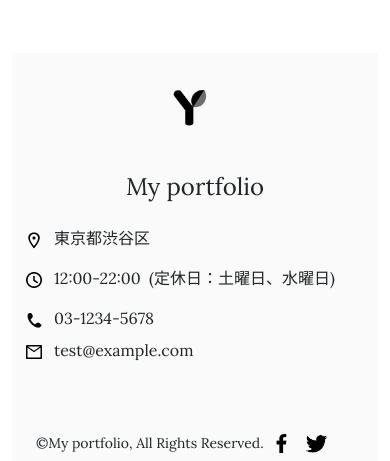
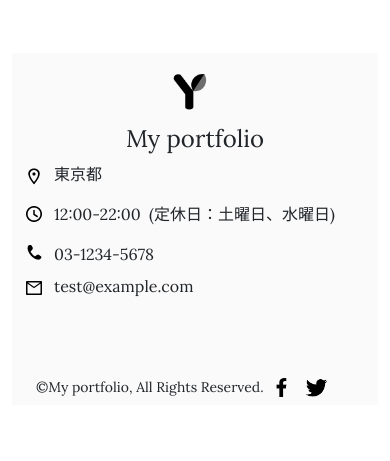
Before and after one commit to yumi-lightright/portfolio, a Django app: page / in a window 390 px wide. Shown: the part 3012-3473 px from the top of the page. After the commit the page ends 3409 px from the top, so only its background shows below. Run offline with Django 5.2, Linux system fonts and the light colour scheme; some libraries are stand-ins or nearby versions.

Commit message:
twelveth

```diff
--- a/data_analysis/templates/data_analysis/base.html
+++ b/data_analysis/templates/data_analysis/base.html
@@ -32,8 +32,8 @@
         <nav class="navbar navbar-expand-lg">
             <div class="container">
               <a class="navbar-brand my_navbar_brand" href="{% url 'top' %}">
-                <img class="img-fluid navbar_brand_logo" src="{% static 'images/site_logo.png' %}" alt="サイトアイコン">
-                <span>My portfolio</span>
+                <img class="img-fluid navbar_brand_logo mt-0" src="{% static 'images/site_logo.png' %}" alt="サイトアイコン">
+                <span class="portfolio-title fs-5">My portfolio</span>
             </a>
 
               <div class="navbar-toggler hamburger_menu" data-bs-toggle="collapse" data-bs-target="#navbarNav"
@@ -82,21 +82,21 @@
       <div class="row">
 
         <!-- 2カラムに分けたレイアウトの左側カラム -->
-        <div class="col-12 col-lg-6 position-relative">
+        <div class="position-relative">
 
           <!-- 左側カラムのレイアウトをさらに分けるためにrowを使用 -->
           <div class="row pt-2">
 
             <!-- 画面をさらに2:10に分割 -->
             <!-- ここは2:10の2の部分 -->
-            <div class="col-lg-2 text-center my-3">
+            <div class="col-lg-12 text-center">
 
               <!-- サイトロゴ -->
-              <img class="img-fluid footer_brand_logo" src="{% static 'images/site_logo.png' %}" alt="サンプル画像">
+              <img class="img-fluid footer_brand_logo" src="{% static 'images/site_logo.png' %}" style="text-align: center;" alt="サンプル画像">
             </div>
 
             <!-- ここは2:10の10の部分 -->
-            <div class="col-lg-10 align-self-center my-3">
+            <div class="text-center">
               <!-- タイトル文字 -->
               <h2 class="m-0 footer_text">My portfolio</h2>
             </div>
@@ -106,17 +106,17 @@
           <div class="restaurant_info pt-2 pb-5">
             <div class="d-flex mb-3">
               <img src="{% static 'images/icon-Marker.png' %}" alt="marker">
-              <p class="p-0 m-0">東京都渋谷区</p>
+              <p class="p-0 m-0">東京都</p>
             </div>
             <div class="d-flex mb-3">
-              <img src="{% static 'images/icon-Clock.png' %}" alt="clock">
+              <img src="{% static 'images/icon-Clock.png' %}" style="margin-top: 2px;" alt="clock">
               <p class="p-0 m-0">12:00-22:00&nbsp;&nbsp;(定休日：土曜日、水曜日)</p>
             </div>
-            <div class="d-flex mb-2">
-              <img src="{% static 'images/icon-Phone.png' %}" alt="phone">
+            <div class="d-flex m-0 p-0">
+              <img src="{% static 'images/icon-Phone.png' %}" style="margin-top: 0%;" alt="phone">
               <p class="p-0 m-0">03-1234-5678</p>
             </div>
-            <div class="d-flex mb-2">
+            <div class="d-flex mt-2 mb-3">
               <img src="{% static 'images/icon-Mail.png' %}" alt="mail">
               <p class="p-0 m-0">test@example.com</p>
             </div>
@@ -137,12 +137,6 @@
           </div>
         </div>
 
-        <!-- 2カラムに分けたレイアウトの右側カラム -->
-        <div class="col-lg-6 d-none d-lg-block">
-          <iframe src="https://www.google.com/maps/embed?pb=!1m18!1m12!1m3!1d3241.024369847805!2d139.69675097497932!3d35.67640193024066!2m3!1f0!2f0!3f0!3m2!1i1024!2i768!4f13.1!3m3!1m2!1s0x60188cb79a4c26e5%3A0x8fca893849103f73!2z5piO5rK756We5a6u!5e0!3m2!1sja!2sjp!4v1744814060922!5m2!1sja!2sjp"
-          width="500" height="300" style="border:0; margin-top:20px; margin-left: 50px; margin-bottom: 20px;"  allowfullscreen="" loading="lazy" referrerpolicy="no-referrer-when-downgrade">
-         </iframe>
-        </div>
       </div>
     </div>
    </footer>
--- a/data_analysis/templates/data_analysis/static/style.css
+++ b/data_analysis/templates/data_analysis/static/style.css
@@ -10,7 +10,7 @@ h1, h2, h3 {
 /* ナビゲーションメニュー */
 .navbar_brand_logo {
 
-    /* サイズを32pxの正方形へ変更 */
+    /* サイズを35pxの正方形へ変更 */
     width: 35x;
     height: 35px;
 
@@ -158,6 +158,7 @@ h1, h2, h3 {
   .gallery{
     text-align: center !important;
   }
+
 
   .rounded-window {
     width: 200px; /* 好きなサイズに調整可能 */
--- a/data_analysis/templates/data_analysis/top.html
+++ b/data_analysis/templates/data_analysis/top.html
@@ -98,6 +98,7 @@
       <div class="col-6 col-lg-3 mt-5 mb-4 d-flex justify-content-center">
         <div class="rounded-window">
           <img class="img-fluid-1" src="{% static 'images/gallery-1.jpg' %}" alt="桜">
+          <p class="text-center" style="margin-top: 250px;">この写真は公園で撮影された美しい桜です。</p>
         </div>
       </div>
 
@@ -161,8 +162,8 @@
   <div class="container mb-5 px-2">
     <!-- この部分にマップを配置 -->
     <iframe
-     src="https://www.google.com/maps/embed?pb=!1m18!1m12!1m3!1d12967.114087343349!2d139.687349334065!3d35.657827993593834!2m3!1f0!2f0!3f0!3m2!1i1024!2i768!4f1.1!3m3!1m2!1s0x6018f5209bb80c49%3A0x7abbc1a9d7d575eb!2z5qCq5byP5Lya56S-5L6N!5e0!3m2!1sja!2sjp!4v1623882550231!5m2!1sja!2sjp"
-     class="w-100" style="height: 50vh;" loading="lazy"></iframe>
+     src="https://www.google.com/maps/embed?pb=!1m18!1m12!1m3!1d3241.752712009576!2d139.70226209999998!3d35.6584638!2m3!1f0!2f0!3f0!3m2!1i1024!2i768!4f13.1!3m3!1m2!1s0x60188b8427e1c0b1%3A0x78f6e23397061d6f!2z5riL6LC344K544Kv44Op44Oz44OW44Or44K544Kv44Ko44Ki!5e0!3m2!1sja!2sjp!4v1744978370054!5m2!1sja!2sjp"  class="w-100" style="height: 50vh;" style="border:0;" allowfullscreen="" loading="lazy" referrerpolicy="no-referrer-when-downgrade"></iframe>
+    </iframe>
   </div>
  </section>
  {% endblock %}
```
Also changed, not shown: 1 other file.
